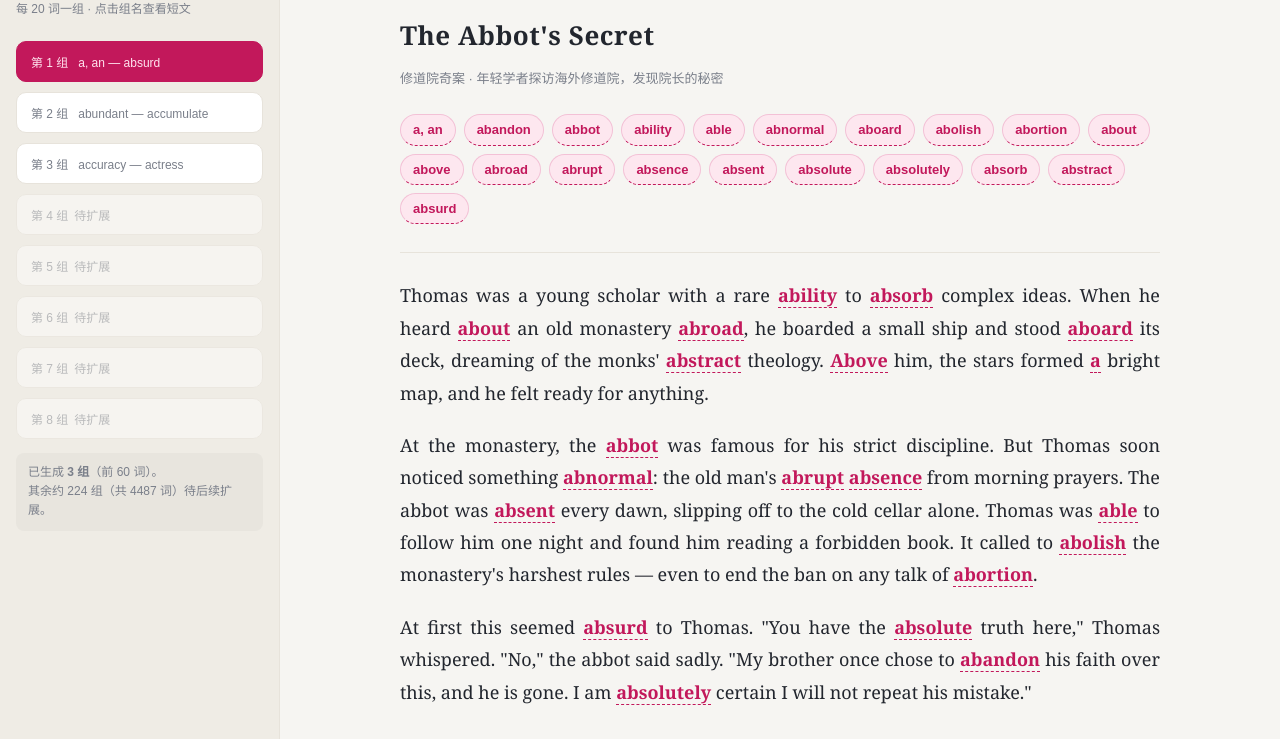
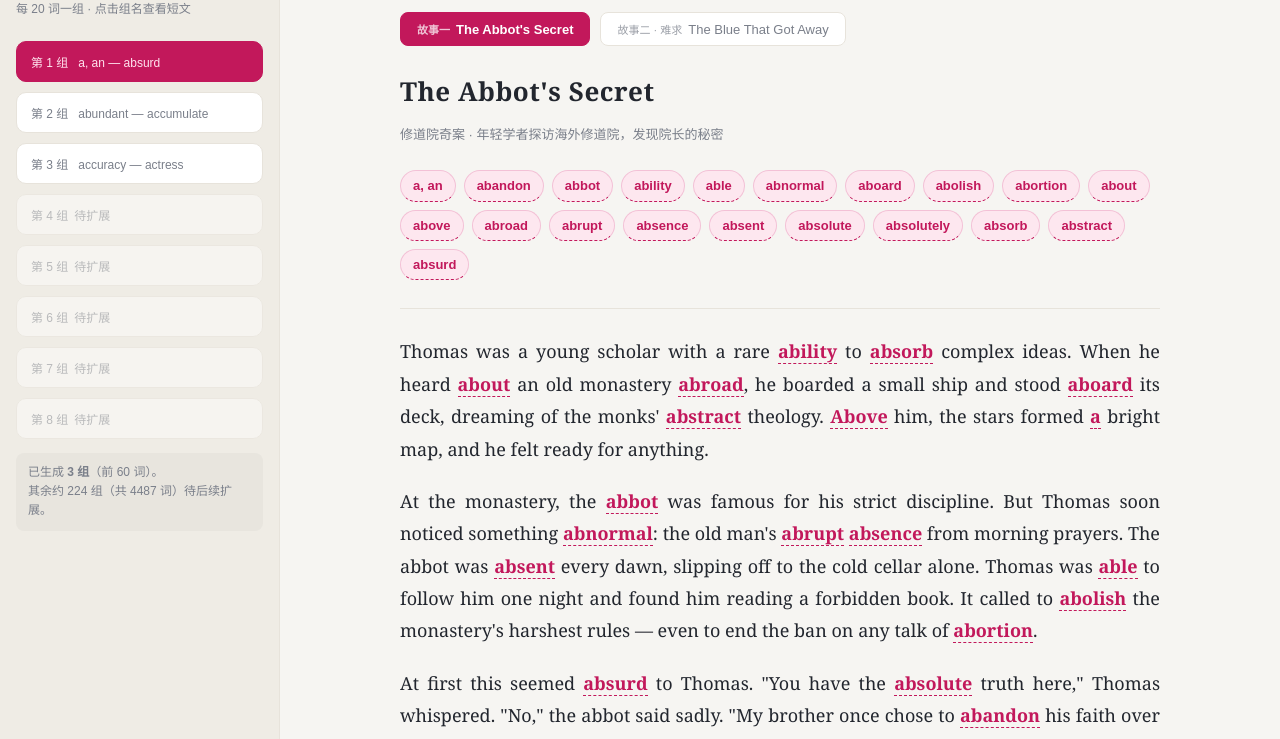
Before and after one commit to ppistone/vocab-story, a plain HTML site: page index.html in a window 1280 px wide. Shown: the part 61-800 px from the top of the page. Drawn offline with Linux system fonts and the light colour scheme.

Commit message:
第一组新增第二篇故事《The Blue That Got Away》（难求主题），支持故事切换

```diff
--- a/index.html
+++ b/index.html
@@ -116,6 +116,33 @@
     margin: 0 0 24px;
     font-family: "PingFang SC", "Microsoft YaHei", sans-serif;
   }
+
+  /* 故事切换标签 */
+  .story-tabs {
+    display: none;
+    gap: 10px;
+    margin: 0 0 22px;
+    flex-wrap: wrap;
+  }
+  .story-tab {
+    font-family: "PingFang SC", "Microsoft YaHei", sans-serif;
+    font-size: 13px;
+    padding: 8px 16px;
+    border: 1px solid var(--line);
+    border-radius: 8px;
+    background: var(--panel);
+    color: var(--muted);
+    cursor: pointer;
+    transition: all .15s ease;
+  }
+  .story-tab:hover { border-color: var(--accent); color: var(--accent); }
+  .story-tab.active {
+    background: var(--accent);
+    color: #fff;
+    border-color: var(--accent);
+    font-weight: 600;
+  }
+  .story-tab .tab-no { font-size: 11px; opacity: .75; margin-right: 6px; }
 
   /* 本组单词 chips */
   .chips {
@@ -277,6 +304,7 @@
   <main class="content">
     <div class="content-inner">
       <div class="group-title" id="groupTitle"></div>
+      <div class="story-tabs" id="storyTabs"></div>
       <h2 class="story-title" id="storyTitle"></h2>
       <p class="story-desc" id="storyDesc"></p>
       <div class="chips" id="chips"></div>
@@ -297,7 +325,7 @@
         </table>
       </div>
 
-      <p class="hint">提示：把鼠标悬停在<span style="color:var(--accent);font-weight:700">红色单词</span>上查看释义，点「英音 / 美音」按钮播放读音（浏览器内置发音，无需联网）。</p>
+      <p class="hint">提示：把鼠标悬停在<span style="color:var(--accent);font-weight:700">红色单词</span>上查看释义，点「英音 / 美音」按钮播放读音（浏览器内置发音，无需联网）。第 1 组有两篇故事，可点上方标签切换。</p>
     </div>
   </main>
 </div>
@@ -344,6 +372,20 @@ const groups = [
       "absorb":    { pos:"v.", zh:"吸收；理解", ipa:"/əbˈzɔːb/", en:"to take in a liquid or information; to understand fully", ex:"Plants absorb water through their roots.", freq:205 },
       "abstract":  { pos:"adj.", zh:"抽象的", ipa:"/ˈæbstrækt/", en:"existing as an idea, not as a physical object", ex:"Beauty is an abstract concept.", freq:252 },
       "absurd":    { pos:"adj.", zh:"荒谬的，可笑的", ipa:"/əbˈsɜːd/", en:"completely unreasonable or ridiculous", ex:"It is absurd to think money grows on trees.", freq:297 }
+    },
+    altStory: {
+      storyTitle: "The Blue That Got Away",
+      storyDesc: "求而不得 · 调漆师跨海寻访一罐传说中的「绝对之蓝」，最后带回家的却是一只空罐",
+      storyHTML: `
+        <p>Nora mixed paint for a living, and she had a rare <span class="word" data-w="ability">ability</span> to <span class="word" data-w="absorb">absorb</span> a colour once and never forget it. So when a client wrote <span class="word" data-w="about">about</span> "the <span class="word" data-w="absolute">absolute</span> blue" — a shade no one had mixed since the war — she booked a passage <span class="word" data-w="abroad">abroad</span> that afternoon. <span class="word" data-w="a, an">A</span> handwritten note said the last jar sat in a monastery <span class="word" data-w="above">above</span> a fishing village, guarded by an old <span class="word" data-w="abbot">abbot</span>.</p>
+        <p>She went <span class="word" data-w="aboard">aboard</span> a rusty ferry at dawn. The abbot was <span class="word" data-w="absent">absent</span>, though; his <span class="word" data-w="absence">absence</span> was <span class="word" data-w="abrupt">abrupt</span> and, the villagers whispered, <span class="word" data-w="abnormal">abnormal</span> — he had not been seen since the council voted to <span class="word" data-w="abolish">abolish</span> the monastery's dye workshop. The <span class="word" data-w="abortion">abortion</span> of the whole enterprise, they said, had taken the secret with it. Nora was still <span class="word" data-w="able">able</span> to laugh: chasing an <span class="word" data-w="abstract">abstract</span> idea across two seas was, she admitted, fairly <span class="word" data-w="absurd">absurd</span>.</p>
+        <p>On the last evening she <span class="word" data-w="abandon">abandon</span>ed the search and sat on the harbour wall, watching the light go. The water below was that exact blue — deep, unrepeatable, and <span class="word" data-w="absolutely">absolutely</span> free. She sailed home with an empty jar and told everyone it was the best colour money could never buy.</p>
+      `,
+      storyZhHTML: `
+        <p>诺拉以调漆为生，有一种罕见的本事：一种颜色只要看过一次，就能吸收进脑子里，几十年不忘。所以，当一位客户写信问起「那种绝对的蓝」——据说战后就再没人调得出来——她当天下午就订了出国的船票。一张手写便条说，最后一罐藏在一座渔村上方的修道院里，由一位年迈的院长守着。</p>
+        <p>黎明时分，她登上一艘锈迹斑斑的渡轮。可院长不在；他的缺席来得突然，村民们私下说，反常得很——自从议事会投票废除了修道院的染坊，就再没人见过他。他们说，那门手艺半途夭折，秘密也跟着一并埋掉了。诺拉倒还笑得出来：为着一个抽象的想法跨了两片海，这趟差事本身就挺荒谬。</p>
+        <p>最后一晚，她放弃了寻找，坐在港口的石墙上看天光一点点褪去。墙下的海水正是那种蓝——深得没法复刻，也绝对免费。她带着一只空罐子坐船回家，逢人便说，那是金钱永远买不到的最好的颜色。</p>
+      `
     }
   },
   {
@@ -433,8 +475,10 @@ const elStoryDesc = document.getElementById('storyDesc');
 const elChips = document.getElementById('chips');
 const elStory = document.getElementById('story');
 const elTrans = document.getElementById('trans');
+const elStoryTabs = document.getElementById('storyTabs');
 const elWordTableBody = document.querySelector('#wordTable tbody');
 let currentGroup = null;
+let currentStory = 0;   // 0 = 主故事, 1 = 第二篇故事
 
 // 左栏：3 组可点 + 后续占位
 function renderSidebar() {
@@ -452,22 +496,50 @@ function renderSidebar() {
   groupList.innerHTML = html;
 }
 
+// 取当前组正在显示的那篇故事
+function activeStory(g) {
+  return (currentStory === 1 && g.altStory) ? g.altStory : g;
+}
+
+// 只切换故事正文/标题/翻译（chips 与词汇表两篇共用，不重绘）
+function applyStory(g) {
+  const s = activeStory(g);
+  elStoryTitle.textContent = s.storyTitle;
+  elStoryDesc.textContent = s.storyDesc;
+  elStory.innerHTML = s.storyHTML;
+  elTrans.innerHTML = s.storyZhHTML || '';
+  document.querySelectorAll('.story-tab').forEach(b => {
+    b.classList.toggle('active', Number(b.dataset.idx) === currentStory);
+  });
+}
+
+// 渲染故事切换标签（仅当该组有第二篇故事时显示）
+function renderStoryTabs(g) {
+  if (!g.altStory) {
+    elStoryTabs.style.display = 'none';
+    elStoryTabs.innerHTML = '';
+    return;
+  }
+  elStoryTabs.style.display = 'flex';
+  elStoryTabs.innerHTML = `
+    <button class="story-tab" data-idx="0"><span class="tab-no">故事一</span>${g.storyTitle}</button>
+    <button class="story-tab" data-idx="1"><span class="tab-no">故事二 · 难求</span>${g.altStory.storyTitle}</button>`;
+}
+
 // 右栏渲染某组
 function renderGroup(id) {
   const g = groups.find(x => x.id === id);
   if (!g) return;
   currentGroup = id;
+  currentStory = 0;                 // 换组时默认回到故事一
   elTitle.textContent = `第 ${g.id} 组 · 20 词`;
-  elStoryTitle.textContent = g.storyTitle;
-  elStoryDesc.textContent = g.storyDesc;
-  elStory.innerHTML = g.storyHTML;
+
+  renderStoryTabs(g);
+  applyStory(g);
 
   elChips.innerHTML = g.words.map(w =>
     `<span class="chip word" data-w="${w}">${w}</span>`
   ).join('');
-
-  // 中文翻译
-  elTrans.innerHTML = g.storyZhHTML || '';
 
   // 词汇表
   elWordTableBody.innerHTML = g.words.map(w => {
@@ -630,9 +702,23 @@ function playAudio(w, accent) {
 }
 
 document.addEventListener('click', e => {
+  // 故事一 / 故事二 切换
+  const tab = e.target.closest('.story-tab');
+  if (tab) {
+    const g = groups.find(x => x.id === currentGroup);
+    if (g) {
+      currentStory = Number(tab.dataset.idx);
+      applyStory(g);
+      clearHide();
+      tooltip.style.display = 'none';
+    }
+    return;
+  }
   const g = e.target.closest('.grp');
   if (g && !g.classList.contains('disabled')) {
     renderGroup(parseInt(g.dataset.id, 10));
+    clearHide();
+    tooltip.style.display = 'none';
     return;
   }
   const b = e.target.closest('.play');
```
